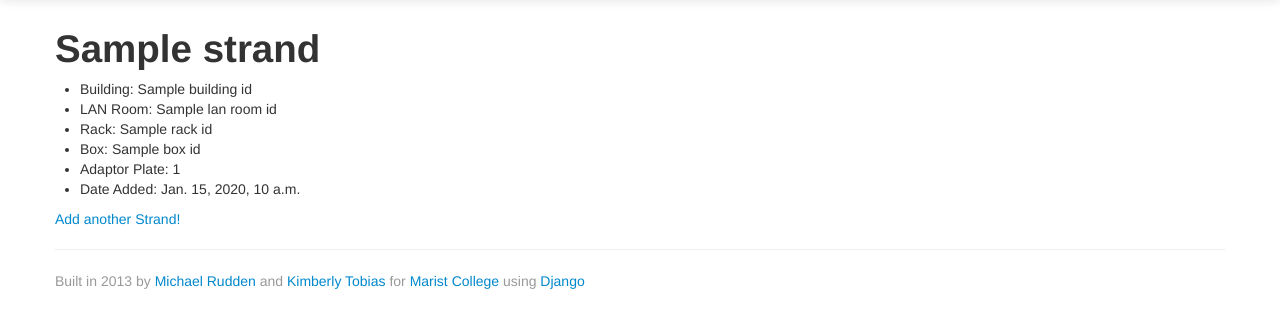
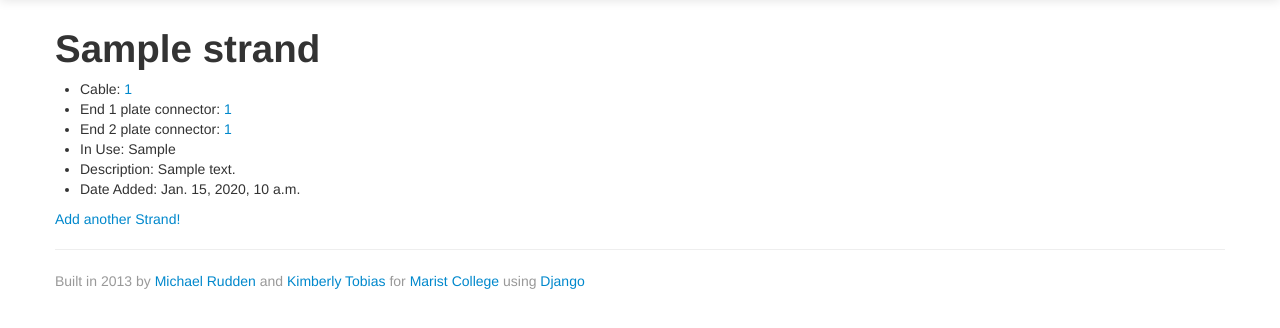
Before and after one commit to mrudden/fiber, a Django app: template templates/fiberdb/strands_detail.html in a window 1280 px wide. Shown: the part 41-369 px from the top of the page. Run offline with Django 3.2, Linux system fonts and the light colour scheme; the template is opened without the code that fills it: most values are stand-ins (such as "Sample title", 1, 10 or a date in 2020); some libraries are stand-ins or nearby versions.

Commit message:
fixed strand detail page

```diff
--- a/templates/fiberdb/strands_detail.html
+++ b/templates/fiberdb/strands_detail.html
@@ -6,11 +6,11 @@
 
 {% block content %}
 <ul>
-    <li>Building: {{ strand.adaptor_plate_connector_id.adaptor_plate_id.box_id.rack_id.lan_room_id.building_id.short_name }}</li>
-    <li>LAN Room: {{ strand.adaptor_plate_connector_id.adaptor_plate_id.box_id.rack_id.lan_room_id.lan_room_name }}</li>
-    <li>Rack: {{ strand.adaptor_plate_connector_id.adaptor_plate_id.box_id.rack_id.rack_name }}</li>
-    <li>Box: {{ strand.adaptor_plate_connector_id.adaptor_plate_id.box_id.box_name }}</li>
-    <li>Adaptor Plate: {{ strand.adaptor_plate_connector_id.adaptor_plate_id }}</li>
+    <li>Cable: <a href="/cables/{{ strand.cable_id.id }}">{{ strand.cable_id }}</a></li>
+    <li>End 1 plate connector: <a href="/adaptorplateconnectors/{{ strand.end1_plate_connector_id.id }}">{{ strand.end1_plate_connector_id }}</a></li>
+    <li>End 2 plate connector: <a href="/adaptorplateconnectors/{{ strand.end3_plate_connector_id.id }}">{{ strand.end2_plate_connector_id }}</a></li>
+    <li>In Use: {{ strand.in_use }}</li>
+    <li>Description: {{ strand.desc }}</li>
     <li>Date Added: {{ strand.date_added }}</li>
 </ul>
 
```
